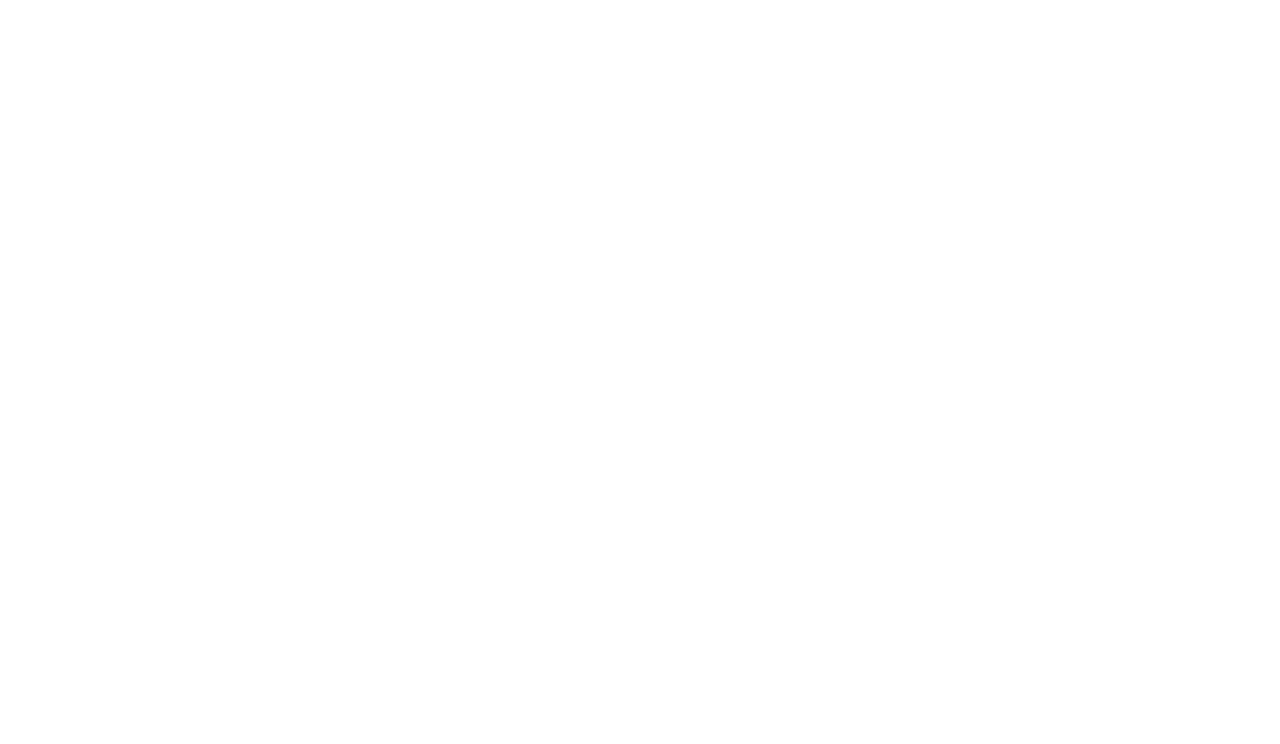
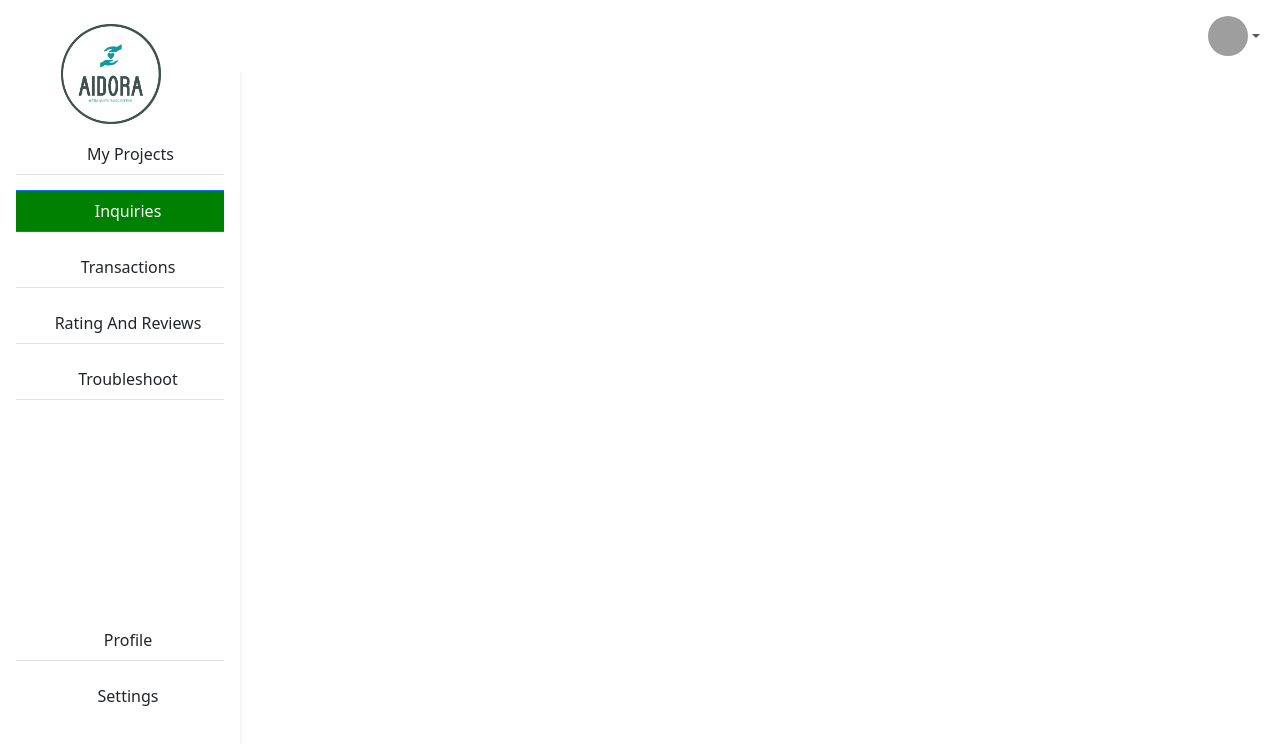
Before and after one commit to Navindu-Kavishka/aidora-frontend, a React (Vite) app: page /sidebar in a window 1280 px wide. Before the commit this address had no page. Shown: the top 744 px of the page. Built offline with nearby package versions, Linux system fonts and the light colour scheme; grey boxes are pictures that could not be loaded.

Commit message:
SideBar Done

```diff
--- a/src/App.jsx
+++ b/src/App.jsx
@@ -6,6 +6,7 @@
 import { BrowserRouter, Route, Routes } from 'react-router-dom'
 import FundLogin from './pages/FundLogin/FundLogin'
 import FundRegister from './pages/FundRegister/FundRegister'
+import SideBar from './layouts/SideBar/SideBar'
 
 
 function App() {
@@ -17,6 +18,7 @@
     <Routes>
       <Route path="/login" element={<FundLogin/>}></Route>
       <Route path="/register" element={<FundRegister/>}></Route>
+      <Route path="/sidebar" element={<SideBar/>}></Route>
       </Routes>
       </BrowserRouter>
 
--- /dev/null
+++ b/src/layouts/SideBar/SideBar.jsx
@@ -0,0 +1,117 @@
+import { Margin } from '@mui/icons-material';
+import React from 'react';
+
+const SideBar = () => {
+  return (
+    <header>
+      {/* Sidebar */}
+      <nav
+        id="sidebarMenu"
+
+        style={{
+            height: '100vh',
+            position: 'fixed',
+            top: 0,
+            bottom: 0,
+            left: 0,
+            boxShadow: '0 2px 5px 0 rgba(0, 0, 0, 0.05), 0 2px 10px 0 rgba(0, 0, 0, 0.05)',
+            width: '240px',
+            zIndex: 600,
+            backgroundColor: 'white',
+            overflowY: 'auto', // Allows scrolling if content overflows
+
+        }}
+      >
+        <div className="position-sticky" style={{ top: 0,  overflowX: 'hidden', overflowY: 'auto' }}>
+          <div className="list-group list-group-flush mx-3 mt-4">
+            {/* Main Navigation Items */}
+            <img src="src/aidora img.png" alt="Logo" style={{ marginRight: '20px' ,height:'100px',width:'100px', marginBottom: '10px',marginLeft:'45px' }} />
+            <a
+              href="#"
+              className="list-group-item list-group-item-action py-2 ripple"
+              aria-current="true"
+            >
+
+              <i className="fas fa-tachometer-alt fa-fw me-3" style={{ marginLeft: '5px' }}></i><span>My Projects</span>
+            </a>
+            <a href="#" className="list-group-item list-group-item-action py-2 ripple active" style={{ marginTop: '15px',backgroundColor:'green' }}>
+              <i className="fas fa-chart-area fa-fw me-3"></i><span>Inquiries</span>
+            </a>
+            <a href="#" className="list-group-item list-group-item-action py-2 ripple" style={{ marginTop: '15px' }}>
+              <i className="fas fa-lock fa-fw me-3"></i><span>Transactions</span></a>
+            <a href="#" className="list-group-item list-group-item-action py-2 ripple" style={{ marginTop: '15px' }}>
+              <i className="fas fa-chart-line fa-fw me-3"></i><span>Rating And Reviews</span>
+            </a>
+            <a href="#" className="list-group-item list-group-item-action py-2 ripple" style={{ marginTop: '15px' }}>
+              <i className="fas fa-chart-pie fa-fw me-3"></i><span>Troubleshoot</span>
+            </a>
+            <a href="#" className="list-group-item list-group-item-action py-2 ripple"  style={{ marginTop: '220px' }}>
+              <i className="fas fa-chart-bar fa-fw me-3"></i><span>Profile</span>
+            </a>
+            <a href="#" className="list-group-item list-group-item-action py-2 ripple" style={{ marginTop: '15px' }}>
+              <i className="fas fa-globe fa-fw me-3"></i><span>Settings</span>
+            </a>
+
+          </div>
+        </div>
+      </nav>
+      {/* Sidebar */}
+
+    {/* Navbar */}
+    <nav
+        id="main-navbar"
+        className="navbar navbar-expand-lg navbar-light bg-white fixed-top"
+        style={{ marginLeft: '240px'}} // Padding left when sidebar is open
+      >
+        {/* Container wrapper */}
+        <div className="container-fluid" >
+
+
+          {/* Right links */}
+          <ul className="navbar-nav ms-auto d-flex flex-row">
+            {/* Notification dropdown */}
+
+
+            {/* Avatar */}
+            <li className="nav-item dropdown">
+              <a
+                className="nav-link dropdown-toggle hidden-arrow d-flex align-items-center"
+                href="#"
+                id="navbarDropdownMenuLink"
+                role="button"
+                data-mdb-toggle="dropdown"
+                aria-expanded="false"
+              >
+                <img
+                  src="src/b.jpg"
+                  className="rounded-circle"
+                  height="40px"
+                  alt="Avatar"
+                  loading="lazy"
+                  width="40px"
+                />
+              </a>
+              <ul className="dropdown-menu dropdown-menu-end" aria-labelledby="navbarDropdownMenuLink">
+                <li>
+                  <a className="dropdown-item" href="#">My profile                  </a>
+                </li>
+                <li>
+                  <a className="dropdown-item" href="#">Settings</a>
+                </li>
+                <li>
+                  <a className="dropdown-item" href="#">Logout</a>
+                </li>
+              </ul>
+            </li>
+          </ul>
+        </div>
+        {/* Container wrapper */}
+      </nav>
+      {/* Navbar */}
+    </header>
+  );
+};
+
+
+
+export default SideBar;
```
